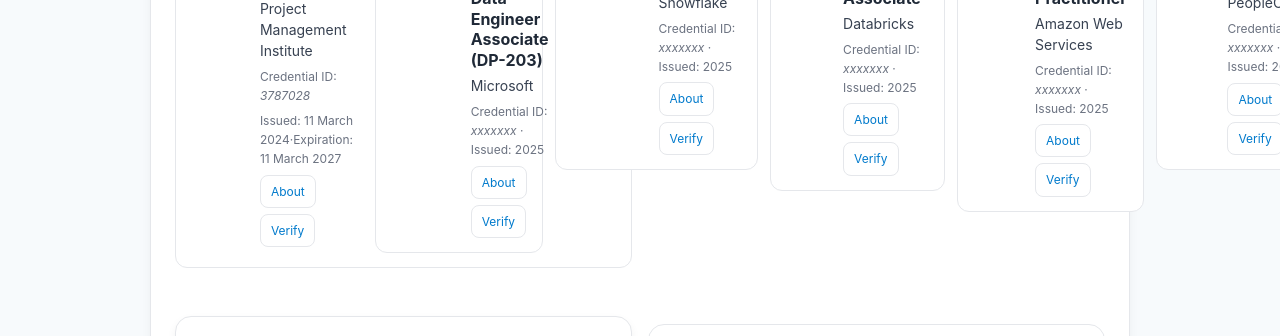
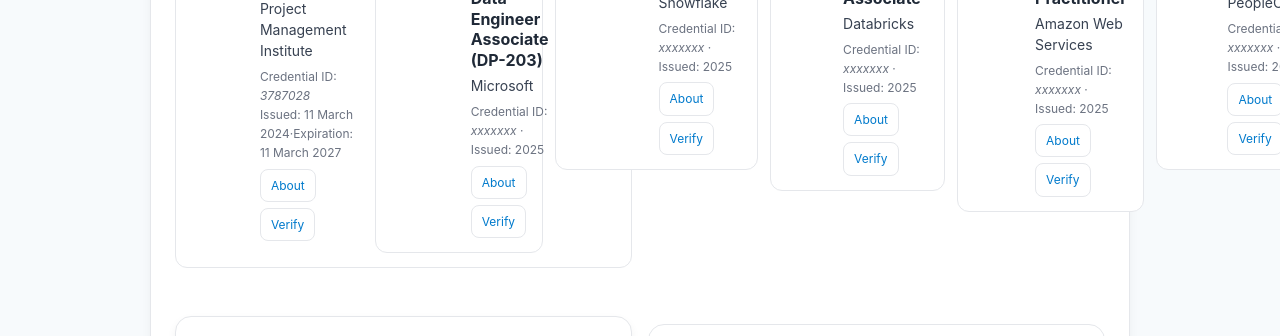
Before and after one commit to PawanJadhav7/PawanJadhav.github.io, a Jekyll site: the page built from index.md, in a window 1280 px wide. Shown: the part 2022-2358 px from the top of the page. Built offline with Jekyll 4.4.1, drawn with Linux system fonts in a browser that asks for light colours; grey boxes are pictures that could not be loaded.

Commit message:
Update index.md

```diff
--- a/index.md
+++ b/index.md
@@ -185,9 +185,8 @@ Batch + incremental ELT; time-series marts and KPI drilldowns.
       <div class="cert-body">
         <h3>Project Management Professional (PMP®)</h3>
         <p>Project Management Institute</p>
-        <div class="cert-meta">Credential ID: <em>3787028</em></div>
+        <div class="cert-meta">Credential ID: <em>3787028</em><br><span>Issued: 11 March 2024</span>·<span>Expiration: 11 March 2027</span></div>
         <div class="cert-links">
-        <div class="cert-meta"> <span>Issued: 11 March 2024</span>·<span>Expiration: 11 March 2027</span></div>
         <div class="cert-links">
           <a href="https://www.pmi.org/certifications/project-management-pmp" target="_blank">About</a>
           <a href="#" target="_blank">Verify</a>
```
